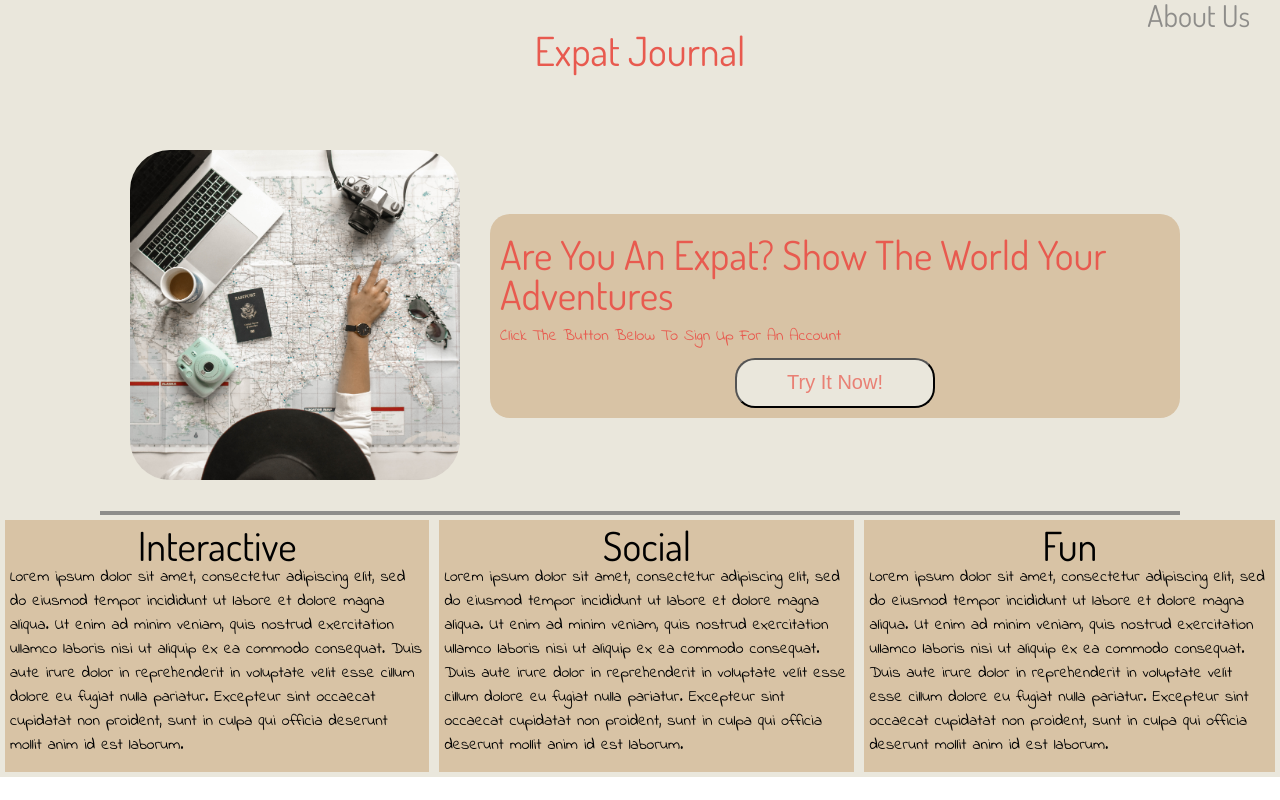
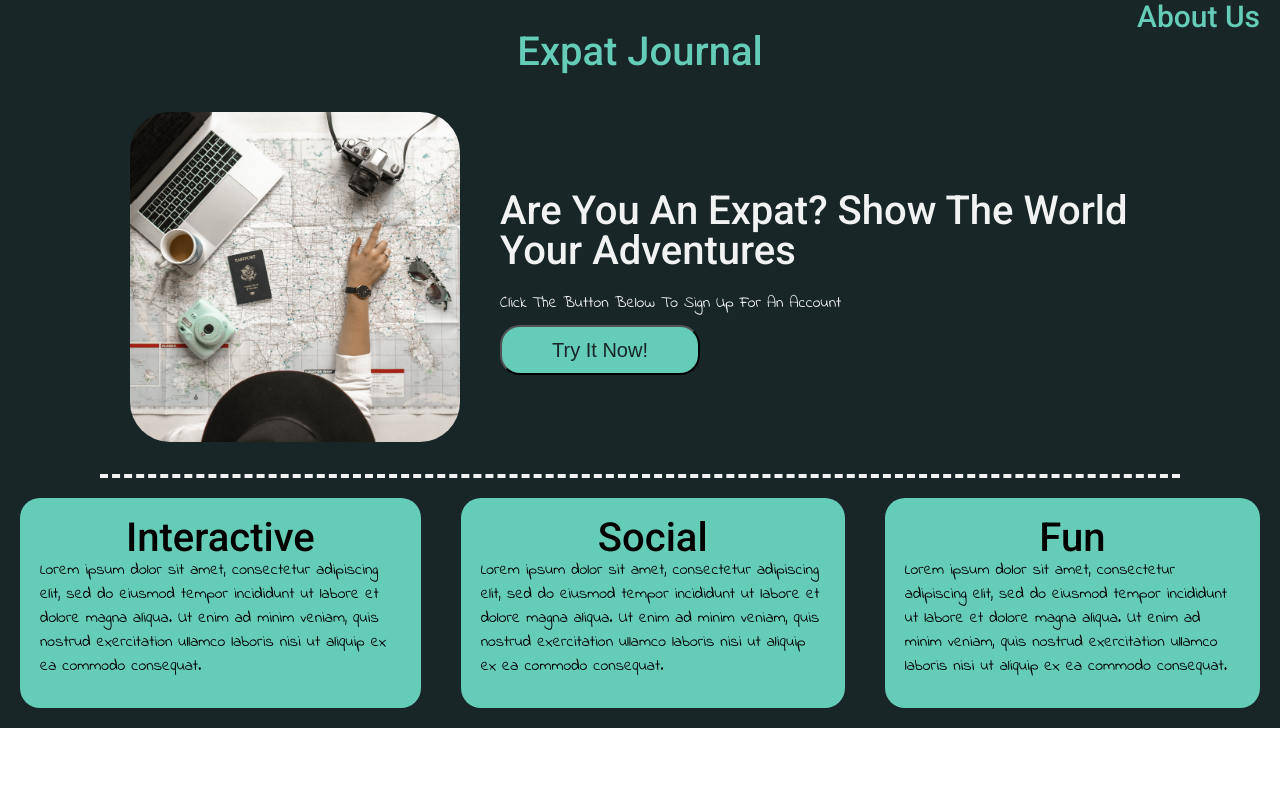
Before and after one commit to expat-journal/landing-page-cash, a plain HTML site: page index.html in a window 1280 px wide. Drawn offline with Linux system fonts and the light colour scheme.

Commit message:
Color updates, some style updates, formatting updates

```diff
--- a/Less/bottom.less
+++ b/Less/bottom.less
@@ -6,8 +6,9 @@
         display: flex;
         flex-wrap: wrap;
         justify-content: center;
-        background: @dark-vanilla;
-        padding: .5rem;
-        margin: .5rem;
+        background: @epic-teal;
+        padding: 2rem;
+        margin: 2rem;
+        border-radius: 2rem;
     }
 }
--- a/Less/cta.less
+++ b/Less/cta.less
@@ -3,7 +3,7 @@
     justify-content: space-between;
     align-items: center;
     margin: 0px 10rem;
-    border-bottom: 4px solid @grey;
+    border-bottom: 4px dashed @white;
     .cta_img {
 //        border: 1px solid red;
 
@@ -19,17 +19,17 @@
 
     .cta_column {
 //        border: 1px solid red;
-        background: @dark-vanilla;
+//        background: @dark-vanilla;
         padding: 1rem;
         border-radius: 2rem;
         display: flex;
         flex-wrap: wrap;
-        justify-content: center;
+        justify-content: flex-start;
         .cta_why {
 
             h1, p {
                 margin-top: 1rem;
-                color: @apple-red;
+                color: @white;
             }
         }
 
@@ -37,14 +37,14 @@
             border-radius: 2rem;
             width: 200px;
             height: 50px;
-            background-color: @eggshell-white;
+            background-color: @epic-teal;
             cursor: pointer;
             font-size: 2rem;
-            color: @jelly-red;
+            color: @eggshell-white;
 
             &:hover {
-                background-color: @jelly-red;
-                color: @eggshell-white;
+                background-color: @eggshell-white;
+                color: @epic-teal;
             }
         }
     }
--- a/Less/global.less
+++ b/Less/global.less
@@ -8,11 +8,11 @@ html {
 }
 
 html, body {
-  font-family: 'Dosis', sans-serif;
+  font-family: 'Roboto', sans-serif;
 }
 
 h1, h2, h3, h4, h5 {
-  font-family: 'Dosis', sans-serif;
+  font-family: 'Roboto', sans-serif;
 }
 
 h1 {
--- a/Less/navigation.less
+++ b/Less/navigation.less
@@ -1,22 +1,24 @@
 header {
 
-    margin-bottom: 5rem;
+    margin-bottom: 1rem;
+
     .header_content {
         justify-content: center;
         display: flex;
-        color: @apple-red;
+        color: @epic-teal;
     }
 
     .nav {
         display: flex;
         justify-content: flex-end;
 
-
             a {
                 font-size: 3rem;
                 text-decoration: none;
-                color: @grey;
-                margin-right: 3rem;
+                color: @epic-teal;
+                margin: .2rem 2rem 0 0;
+                cursor: pointer;
+
             }
 
 
--- a/Less/variables.less
+++ b/Less/variables.less
@@ -1,7 +1,23 @@
 
 //Colors
-@eggshell-white:  #EAE7DC;
-@dark-vanilla:  #D8C3A5;
-@grey:  #8E8D8A;
-@jelly-red:  #E98074;
-@apple-red:  #E85A4F;
+//@eggshell-white:  #EAE7DC;
+//@dark-vanilla:  #D8C3A5;
+//@grey:  #8E8D8A;
+//@jelly-red:  #E98074;
+//@apple-red:  #E85A4F;
+
+
+//Blue Color Theme
+//@eggshell-white:  #25274D;
+//@dark-vanilla:  #464866;
+//@grey:  #AAABB8;
+//@jelly-red:  #2E9CCA;
+//@apple-red:  #29648A;
+
+
+// Green Blue Modern Theme
+@eggshell-white:  #182628;
+@epic-teal:  #65CCB8;
+@grey:  #57BA98;
+@green:  #3B945E;
+@white:  #f2f2f2;
--- a/index.html
+++ b/index.html
@@ -3,6 +3,7 @@
   <head>
     <meta charset="UTF-8">
     <link href="https://fonts.googleapis.com/css?family=Dosis|Indie+Flower" rel="stylesheet">
+    <link href="https://fonts.googleapis.com/css?family=Roboto:500" rel="stylesheet">
     <link href="css/index.css" rel="stylesheet">
     <title>Expat Journal</title>
   </head>
@@ -25,7 +26,7 @@
             </div>
             <div class="cta_column">
                 <div class="cta_why">
-                    <h1>Are You An Expat? Show The World Your Adventures</h1>
+                    <h1>Are You An Expat? Show The World Your Adventures</h1></br>
                     <p>Click The Button Below To Sign Up For An Account</p>
                 </div>
                 <button class="btn">Try It Now!</button>
@@ -35,15 +36,15 @@
         <section class="bottom">
             <div class="interactive">
                 <h1>Interactive</h1>
-                <p>Lorem ipsum dolor sit amet, consectetur adipiscing elit, sed do eiusmod tempor incididunt ut labore et dolore magna aliqua. Ut enim ad minim veniam, quis nostrud exercitation ullamco laboris nisi ut aliquip ex ea commodo consequat. Duis aute irure dolor in reprehenderit in voluptate velit esse cillum dolore eu fugiat nulla pariatur. Excepteur sint occaecat cupidatat non proident, sunt in culpa qui officia deserunt mollit anim id est laborum.</p>
+                <p>Lorem ipsum dolor sit amet, consectetur adipiscing elit, sed do eiusmod tempor incididunt ut labore et dolore magna aliqua. Ut enim ad minim veniam, quis nostrud exercitation ullamco laboris nisi ut aliquip ex ea commodo consequat.</p>
             </div>
             <div class="social">
                 <h1>Social</h1>
-                <p>Lorem ipsum dolor sit amet, consectetur adipiscing elit, sed do eiusmod tempor incididunt ut labore et dolore magna aliqua. Ut enim ad minim veniam, quis nostrud exercitation ullamco laboris nisi ut aliquip ex ea commodo consequat. Duis aute irure dolor in reprehenderit in voluptate velit esse cillum dolore eu fugiat nulla pariatur. Excepteur sint occaecat cupidatat non proident, sunt in culpa qui officia deserunt mollit anim id est laborum.</p>
+                <p>Lorem ipsum dolor sit amet, consectetur adipiscing elit, sed do eiusmod tempor incididunt ut labore et dolore magna aliqua. Ut enim ad minim veniam, quis nostrud exercitation ullamco laboris nisi ut aliquip ex ea commodo consequat.</p>
             </div>
             <div class="fun">
                 <h1>Fun</h1>
-                <p>Lorem ipsum dolor sit amet, consectetur adipiscing elit, sed do eiusmod tempor incididunt ut labore et dolore magna aliqua. Ut enim ad minim veniam, quis nostrud exercitation ullamco laboris nisi ut aliquip ex ea commodo consequat. Duis aute irure dolor in reprehenderit in voluptate velit esse cillum dolore eu fugiat nulla pariatur. Excepteur sint occaecat cupidatat non proident, sunt in culpa qui officia deserunt mollit anim id est laborum.</p>
+                <p>Lorem ipsum dolor sit amet, consectetur adipiscing elit, sed do eiusmod tempor incididunt ut labore et dolore magna aliqua. Ut enim ad minim veniam, quis nostrud exercitation ullamco laboris nisi ut aliquip ex ea commodo consequat.</p>
             </div>
         </section>
     </div>
```
Also changed, not shown: css/index.css.
